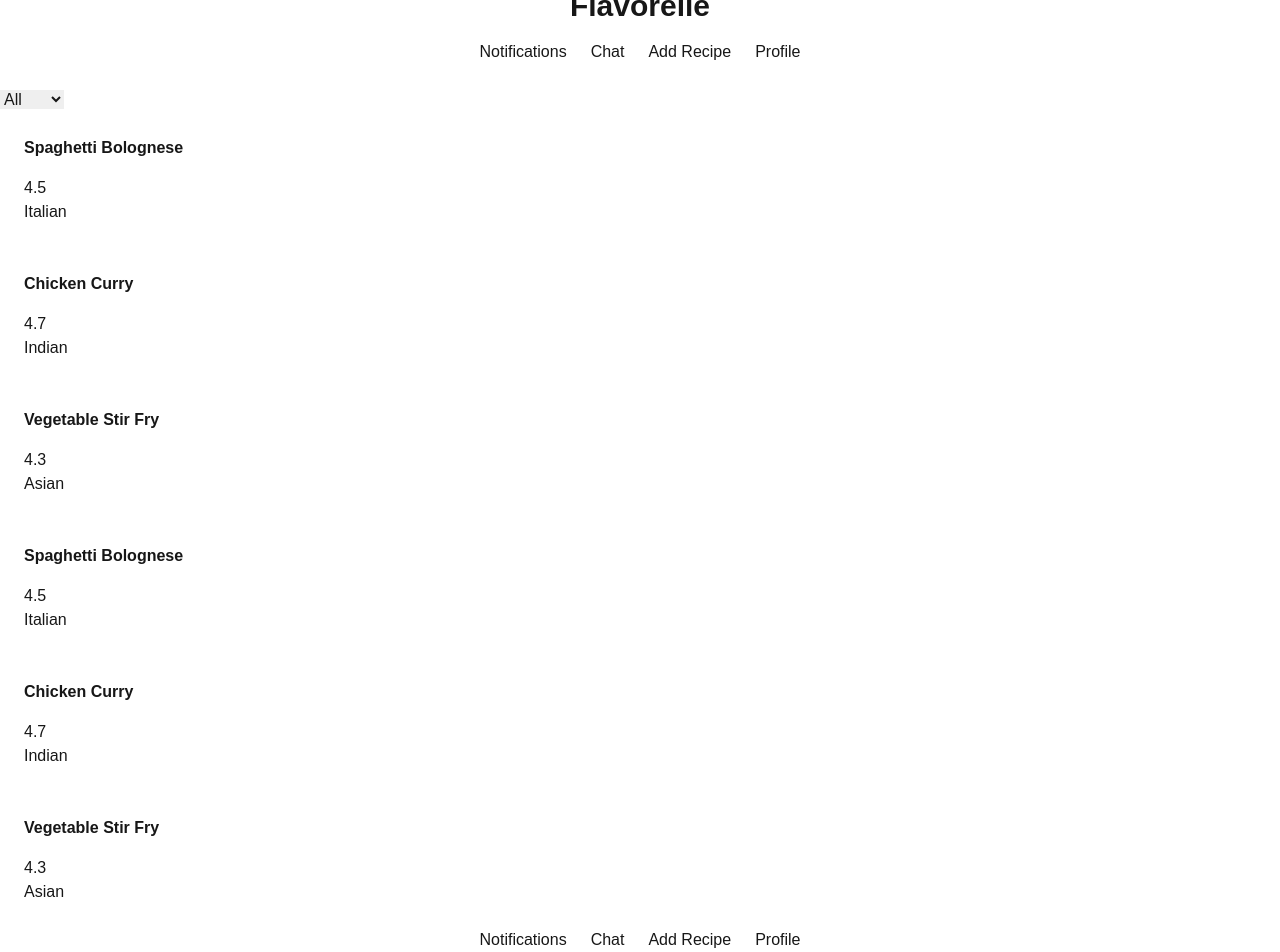
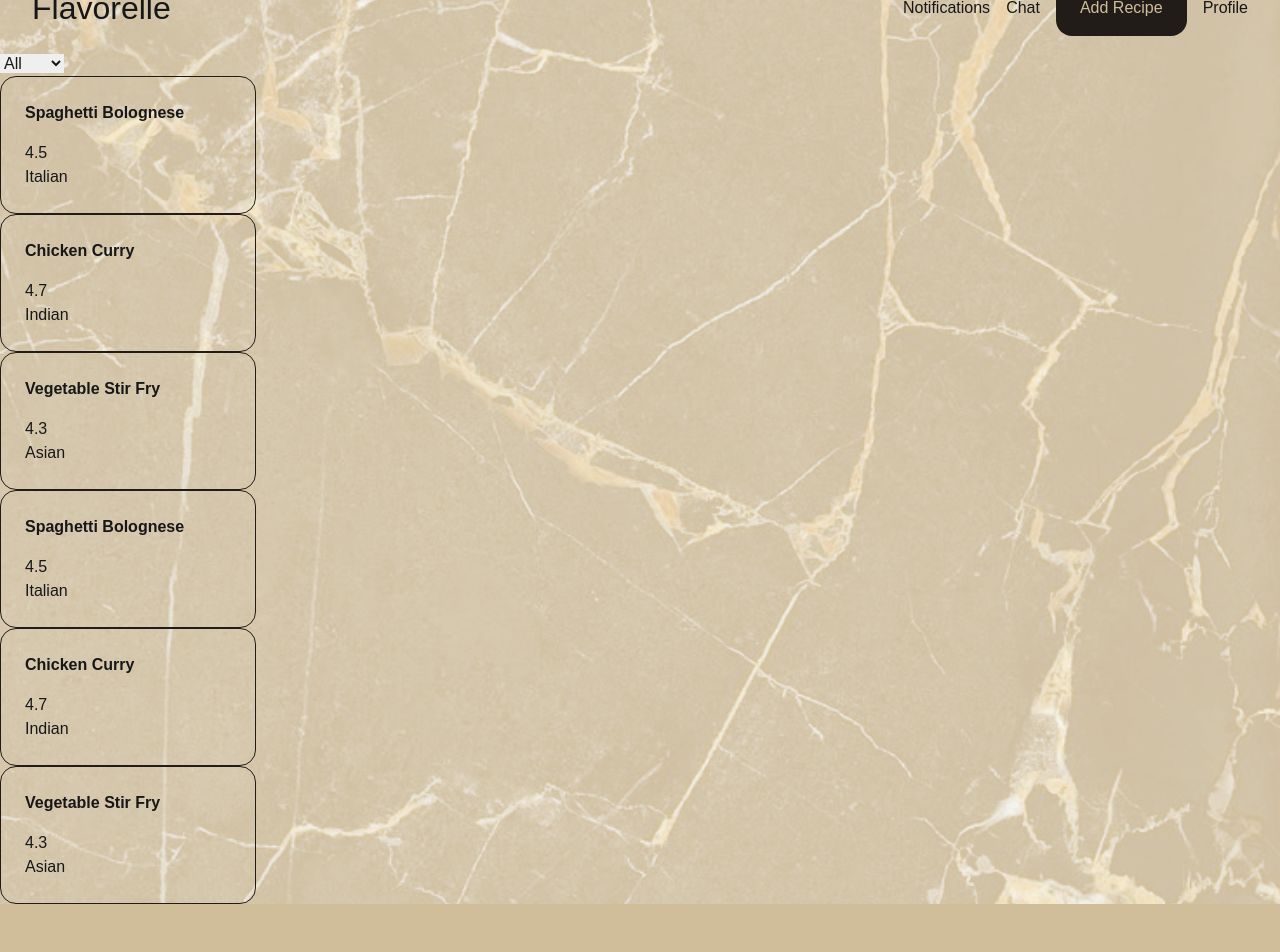
Before and after one commit to pgm-2425-programming-5/eindoprdacht-programming-5-pgm-tristanderidder, a Next.js app in the folder recipe_platform/frontend/: page /recipe in a window 1280 px wide. Shown: the part 36-988 px from the top of the page. After the commit the page ends 940 px from the top, so only its background shows below. Built offline with nearby package versions, Linux system fonts and the light colour scheme.

Commit message:
started styling

```diff
--- a/recipe_platform/frontend/app/components/Footer.tsx
+++ /dev/null
@@ -1,28 +0,0 @@
-"use client";
-
-import Link from "next/link";
-
-export default function Footer() {
-  return (
-    <>
-      <div className="flex justify-center space-x-6">
-        <Link href={"/"}>Notifications</Link>
-        <Link
-          href="/recipes"
-          className="hover:text-blue-400 transition duration-300">
-          Chat
-        </Link>
-        <Link
-          href="/addRecipes"
-          className="hover:text-blue-400 transition duration-300">
-          Add Recipe
-        </Link>
-        <Link
-          href="/addRecipes"
-          className="hover:text-blue-400 transition duration-300">
-          Profile
-        </Link>
-      </div>
-    </>
-  );
-}
--- a/recipe_platform/frontend/app/components/Navigation.tsx
+++ b/recipe_platform/frontend/app/components/Navigation.tsx
@@ -2,27 +2,23 @@
 
 import Link from "next/link";
 
+import styles from "./styles/Navigation.module.css";
+
 export default function Navigation() {
   return (
-    <nav className="p-4 md:p-6">
-      <h1 className="text-2xl md:text-3xl font-bold  text-center mb-4">
-        Flavorelle
-      </h1>
-      <div className="flex justify-center space-x-6">
-        <Link href={"/"}>Notifications</Link>
-        <Link
-          href="/recipes"
-          className="hover:text-blue-400 transition duration-300">
+    <nav className={styles.nav}>
+      <h1 className={styles.title}>Flavorelle</h1>
+      <div className={styles.links}>
+        <Link className={styles.link} href={"/"}>
+          Notifications
+        </Link>
+        <Link className={styles.link} href="/recipes">
           Chat
         </Link>
-        <Link
-          href="/addRecipes"
-          className="hover:text-blue-400 transition duration-300">
+        <Link className={styles.linkColor} href="/addRecipes">
           Add Recipe
         </Link>
-        <Link
-          href="/addRecipes"
-          className="hover:text-blue-400 transition duration-300">
+        <Link className={styles.link} href="/addRecipes">
           Profile
         </Link>
       </div>
--- /dev/null
+++ b/recipe_platform/frontend/app/components/styles/Navigation.module.css
@@ -0,0 +1,23 @@
+.nav{
+    display: flex;
+    justify-content: space-between;
+    align-items: center;
+    padding: 1rem 2rem;
+}
+
+.nav h1{
+    font-size: 2rem;
+}
+
+.nav .links{
+    display: flex;
+    align-items: center;
+    gap: 1rem;
+}
+
+.nav .links .linkColor{
+    background-color: #211C18;
+    border-radius: 1rem;
+    padding: 1rem 1.5rem;
+    color: #D0BE9A;
+}
--- a/recipe_platform/frontend/app/error.tsx
+++ b/recipe_platform/frontend/app/error.tsx
@@ -3,7 +3,7 @@
 "use client";
 
 import { useEffect } from "react";
-import styles from "./styles/Error.module.css";
+// import styles from "./styles/Error.module.css";
 
 type ErrorProps = {
   error: Error;
@@ -16,10 +16,10 @@ export default function Error({ error, reset }: ErrorProps) {
   }, [error]);
 
   return (
-    <div className={styles.error}>
+    <div >
       <h2>Something went wrong!</h2>
       <p>{error.message}</p>
-      <button onClick={() => reset()} className={styles.button}>
+      <button onClick={() => reset()}>
         Try Again
       </button>
     </div>
--- a/recipe_platform/frontend/app/globals.css
+++ b/recipe_platform/frontend/app/globals.css
@@ -9,7 +9,7 @@
 
 @media (prefers-color-scheme: dark) {
   :root {
-    --background: #0a0a0a;
+    --background: #D0BE9A;
     --foreground: #ededed;
   }
 }
--- a/recipe_platform/frontend/app/layout.tsx
+++ b/recipe_platform/frontend/app/layout.tsx
@@ -1,6 +1,7 @@
 import Navigation from "./components/Navigation";
-import Footer from "./components/Footer";
 import "./globals.css";
+
+import styles from "./styles/Layout.module.css";
 
 export default function RootLayout({
   children,
@@ -9,14 +10,11 @@ export default function RootLayout({
 }>) {
   return (
     <html lang="en">
-      <body>
+      <body className={styles.body}>
         <header>
           <Navigation />
         </header>
         {children}
-        <footer>
-          <Footer />
-        </footer>
       </body>
     </html>
   );
--- a/recipe_platform/frontend/app/loading.tsx
+++ b/recipe_platform/frontend/app/loading.tsx
@@ -1,10 +1,10 @@
 // app/loading.tsx
 
-import styles from "./styles/Loading.module.css";
+// import styles from "./styles/Loading.module.css";
 
 export default function Loading() {
   return (
-    <div className={styles.loading}>
+    <div>
       <p>Loading...</p>
     </div>
   );
--- a/recipe_platform/frontend/app/recipe/component/RecipeItem.tsx
+++ b/recipe_platform/frontend/app/recipe/component/RecipeItem.tsx
@@ -1,15 +1,15 @@
 import Link from "next/link";
 import { Recipe } from "../../types/Recipe";
 
+import styles from './styles/RecipeItem.module.css';
+
 export default function RecipeItem({ recipe }: { recipe: Recipe }) {
     return (
-      <div className="p-4 md:p-6">
-        <Link href={`/recipe/${recipe.id}`}>
-          <p className="font-bold mb-4">
-            {recipe.name}
-          </p>
-          <div>{recipe.rating}</div>
-          <div>{recipe.category}</div>
+      <div className={`p-4 md:p-6 ${styles.card}`}>
+        <Link className={styles.cardlink} href={`/recipe/${recipe.id}`}>
+          <p className={`font-bold mb-4 ${styles.name}`}>{recipe.name}</p>
+          <div className={styles.rating}>{recipe.rating}</div>
+          <div className={styles.category}>{recipe.category}</div>
         </Link>
       </div>
     );
--- /dev/null
+++ b/recipe_platform/frontend/app/recipe/component/styles/RecipeItem.module.css
@@ -0,0 +1,12 @@
+.card{
+    height: max-content;
+    width: 20%;
+    border: .05rem solid #211C18;
+    border-radius: 1rem;
+    transition: all 0.5s linear;
+}
+
+.card:hover{
+    border: .05rem solid #211C18;
+    box-shadow: 2px 2px 5px 0px rgba(0,0,0,0.2);
+}
--- /dev/null
+++ b/recipe_platform/frontend/app/styles/Layout.module.css
@@ -0,0 +1,7 @@
+.body{
+  background-color: #D0BE9A;
+  background-image: url('../../public/images/background.jpeg');
+  background-repeat: no-repeat;
+  background-size: cover;
+  background-blend-mode: screen;
+}
--- a/recipe_platform/frontend/tailwind.config.ts
+++ b/recipe_platform/frontend/tailwind.config.ts
@@ -9,8 +9,10 @@ const config: Config = {
   theme: {
     extend: {
       colors: {
-        background: "var(--background)",
-        foreground: "var(--foreground)",
+      primary: "#D0BE9A",
+        secondary: "#211C18",
+        tertiary: "#443D32",
+        accent: "#FFFDFD",
       },
     },
   },
```
Also changed, not shown: recipe_platform/frontend/app/styles/Home.module.css (added, +14 -0 lines), recipe_platform/frontend/public/images/background.jpeg (added).
